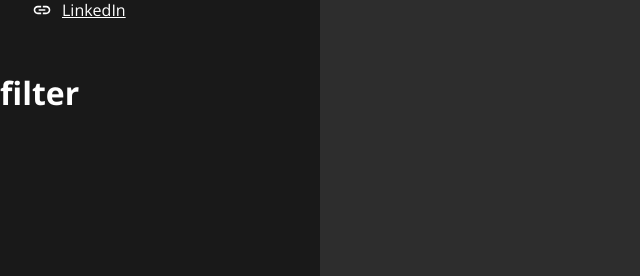
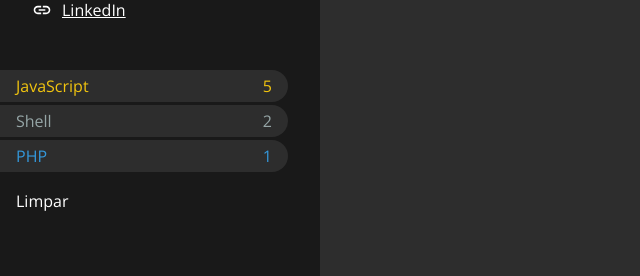
Before and after one commit to OliveiraJess/projeto-api-github, a React (Create React App) app: page /repositories in a window 1280 px wide. Shown: the part 380-656 px from the top of the page, without its empty margins (0-640 px from the left). Built offline with nearby package versions, Linux system fonts and the light colour scheme.

Commit message:
exibindo lista de linguagens estaticas e botao limpar

```diff
--- a/src/pages/RepositoriesPage/Filter/index.js
+++ b/src/pages/RepositoriesPage/Filter/index.js
@@ -1,4 +1,5 @@
 import React from 'react';
+import { Container, Selector, Cleaner } from './styles';
 
 const Filter = () => {
     const langs = [
@@ -6,9 +7,20 @@
         { name: 'Shell', count: 2, color: '#95a5a6' },
         { name: 'PHP', count: 1, color: '#3498db' },
     ];
+
+    const selectors = langs.map(({ name, count, color }) => (
+        <Selector key={name.toLowerCase()} color={color}>
+            <span>{name}</span>
+            <span>{count}</span>
+        </Selector>
+    ));
+
     return (
-        <h1>filter</h1>
+        <Container>
+            {selectors}
+            <Cleaner>Limpar</Cleaner>
+        </Container>
 
-    )
+    );
 }
 export default Filter;
--- a/src/pages/RepositoriesPage/Filter/style.js
+++ b/src/pages/RepositoriesPage/Filter/styles.js
@@ -50,10 +50,15 @@
 background: transparent;
 border: none;
 color: ${(props) => props.theme.colors.text};
-text-align: center;
+text-align: left;
 padding: 1rem;
 
 &:hover {
     color: rgba(255, 255, 255, 0.5);
 }
+
+@media screen and (max-width: ${(props) => props.theme.breakpoints.md}) {
+    text-align: center;
+    padding: 0 1rem;
+}
 `;
```
